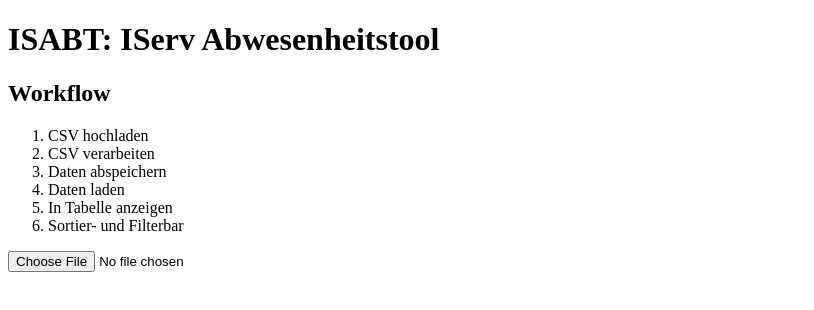
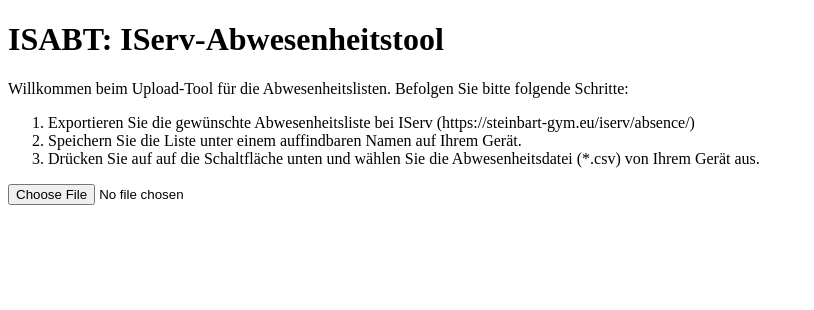
Before and after one commit to sthoni/isabt_local, a SvelteKit app: page / in a window 1280 px wide. Shown: the top 310 px of the page, without its empty margins (0-814 px from the left). Built offline with nearby package versions, Linux system fonts and the light colour scheme.

Commit message:
Filterbar

```diff
--- a/src/routes/+page.svelte
+++ b/src/routes/+page.svelte
@@ -19,7 +19,8 @@
 	}
 
 	interface Absence {
-		name: string;
+		vorname: string;
+		nachname: string;
 		entschuldigt: number;
 		unentschuldigt: number;
 	}
@@ -77,13 +78,18 @@
 							.filter((entry) => entry.Name == name && entry.Status == 'unentschuldigt')
 							.map((e) => e.Dauer)
 							.reduce((acc, current) => acc + current, 0);
+						const name_splitted = name.split(' ');
+						const vorname = name_splitted.slice(0, -1).join(' ');
+						const nachname = name_splitted.slice(-1).toString();
 						const absence: Absence = {
-							name,
+							vorname,
+							nachname,
 							entschuldigt,
 							unentschuldigt
 						};
 						entries.push(absence);
 					});
+					handleSortVorname();
 				},
 				error: (error) => {
 					console.log(error.message);
@@ -92,8 +98,12 @@
 		}
 	}
 
-	function handleSortName() {
-		entries.sort((a, b) => a.name.localeCompare(b.name));
+	function handleSortVorname() {
+		entries.sort((a, b) => a.vorname.localeCompare(b.vorname));
+	}
+
+	function handleSortNachname() {
+		entries.sort((a, b) => a.nachname.localeCompare(b.nachname));
 	}
 
 	function handleSortEntschuldigt() {
@@ -109,23 +119,29 @@
 	}
 </script>
 
-<h1>ISABT: IServ Abwesenheitstool</h1>
-<h2>Workflow</h2>
+<h1>ISABT: IServ-Abwesenheitstool</h1>
+<p>Willkommen beim Upload-Tool für die Abwesenheitslisten. Befolgen Sie bitte folgende Schritte:</p>
 <ol>
-	<li>CSV hochladen</li>
-	<li>CSV verarbeiten</li>
-	<li>Daten abspeichern</li>
-	<li>Daten laden</li>
-	<li>In Tabelle anzeigen</li>
-	<li>Sortier- und Filterbar</li>
+	<li>
+		Exportieren Sie die gewünschte Abwesenheitsliste bei IServ
+		(https://steinbart-gym.eu/iserv/absence/)
+	</li>
+	<li>Speichern Sie die Liste unter einem auffindbaren Namen auf Ihrem Gerät.</li>
+	<li>
+		Drücken Sie auf auf die Schaltfläche unten und wählen Sie die Abwesenheitsdatei (*.csv) von
+		Ihrem Gerät aus.
+	</li>
 </ol>
+
+<input type="file" accept=".csv" onchange={handleFileUpload} />
 
 {#if entries.length > 0}
 	<h2>Einträge</h2>
 	<table>
 		<thead>
 			<tr>
-				<th onclick={handleSortName}>Name</th>
+				<th onclick={handleSortVorname}>Vorname</th>
+				<th onclick={handleSortNachname}>Nachname</th>
 				<th onclick={handleSortEntschuldigt}>Entschuldigt</th>
 				<th onclick={handleSortUnentschuldigt}>Unentschuldigt</th>
 				<th onclick={handleSortGesamt}>Gesamt</th>
@@ -134,7 +150,8 @@
 		<tbody>
 			{#each entries as entry}
 				<tr>
-					<td>{entry.name}</td>
+					<td>{entry.vorname}</td>
+					<td>{entry.nachname}</td>
 					<td>{entry.entschuldigt}</td>
 					<td>{entry.unentschuldigt}</td>
 					<td>{entry.entschuldigt + entry.unentschuldigt}</td>
@@ -144,4 +161,8 @@
 	</table>
 {/if}
 
-<input type="file" accept=".csv" onchange={handleFileUpload} />
+<style>
+	th {
+		cursor: pointer;
+	}
+</style>
```
